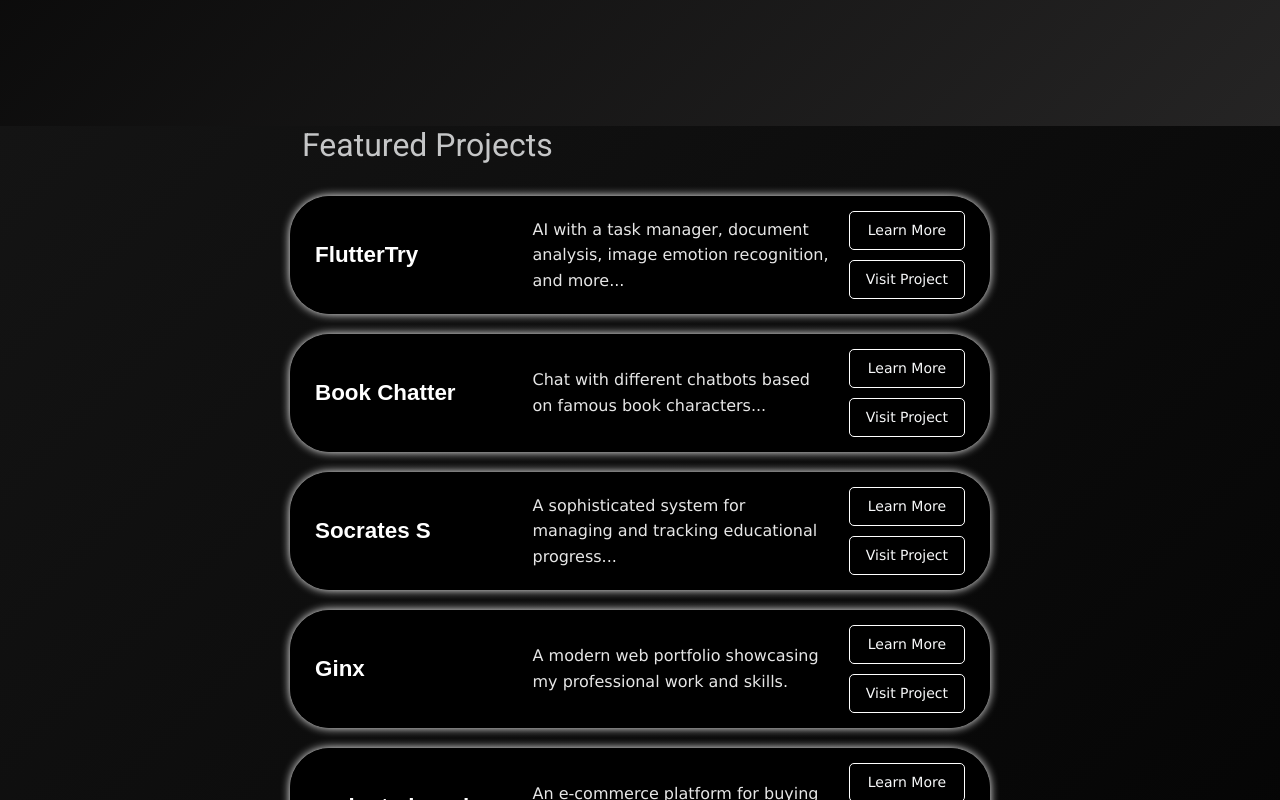
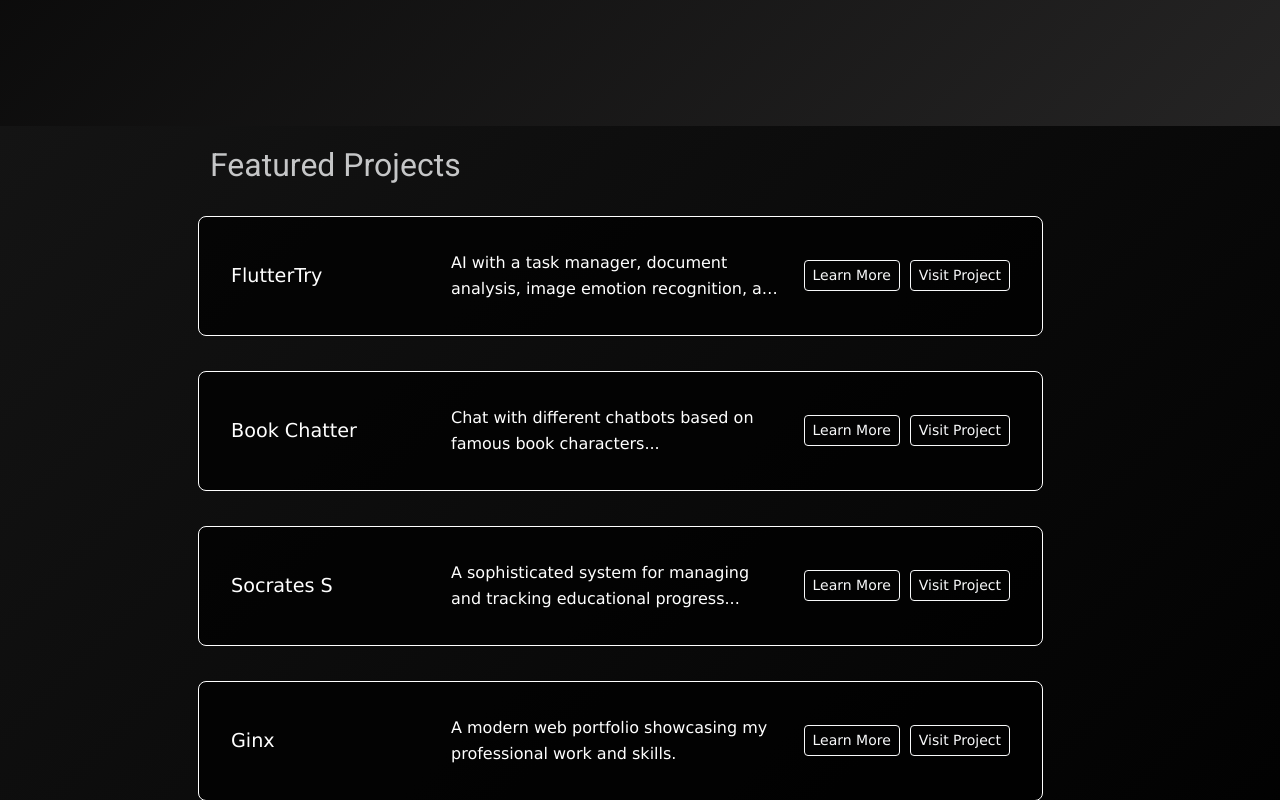
Before and after one commit to sjmiguel8/portfolio, a React (Create React App) app in the folder my-portfolio/: page / in a window 1280 px wide. Shown: the part 820-1620 px from the top of the page. Built offline with nearby package versions, Linux system fonts and the light colour scheme.

Commit message:
reactnative

```diff
--- a/my-portfolio/src/styles/Home.css
+++ b/my-portfolio/src/styles/Home.css
@@ -93,79 +93,71 @@
   padding: 0;
 }
 
+/* Projects Section Layout */
 .projects-section .container {
-  max-width: 700px;
-  width: 100%;
+  max-width: 900px;
+  width: 90%;
   margin: 0 auto;
-  padding: 0;
+  padding: 20px;
 }
 
 .projects-section .row {
   display: flex;
   flex-direction: column;
   gap: 20px;
-  margin: auto;
-  padding: 0;
   width: 100%;
+  max-height: 100vh;
+  overflow-y: auto;
+  padding-right: 15px;
 }
 
 /* Project Cards */
 .project-card {
-  background-color: #000000;
-  border: 0px solid rgb(255, 255, 255);
-  border-radius: 40px;
-  box-shadow: 0 0 10px rgb(255, 255, 255);
-  padding: 0;
+  width: 100%;
+  height: 120px;
+  background-color: rgba(0, 0, 0, 0.7);
+  border: 1px solid rgb(255, 255, 255);
+  border-radius: 8px;
   transition: all 0.3s ease;
-  margin: 0;
-  width: 100%;
+  margin-bottom: 15px;
 }
 
 .project-card .card-body {
-  background-color: rgb(0, 0, 0);
-  padding: 15px 25px;
-  display: grid;
-  grid-template-columns: 2fr 3fr auto;
+  display: flex;
+  flex-direction: row;
+  justify-content: space-between;
   align-items: center;
-  gap: 20px;
-  border-radius: 40px;
+  padding: 15px 20px;
+  height: 100%;
+  color: white;
+  font-family: 'Lucida Sans', 'Lucida Sans Regular', 'Lucida Grande', 'Lucida Sans Unicode', Geneva, Verdana, sans-serif;
+
 }
 
 .project-card .card-title {
-  font-size: 1.4em;
-  color: #ffffff;
+  font-size: 1.2rem;
   margin: 0;
-  font-weight: 600;
-  font-family: Arial, Helvetica, sans-serif;
+  flex: 0 0 200px;
+  color: white;
+
 }
 
 .project-card .card-text {
-  color: #ffffff;
-  font-size: 1.0rem;
-  line-height: 1.6;
-  margin: 0;
-  opacity: 0.9;
-  font-family: 'Lucida Sans', 'Lucida Sans Regular', 'Lucida Grande', 'Lucida Sans Unicode', Geneva, Verdana, sans-serif;
+  flex: 1;
+  margin: 0 20px;
+  overflow: hidden;
+  text-overflow: ellipsis;
+  display: -webkit-box;
+  -webkit-line-clamp: 2;
+  line-clamp: 2;
+  -webkit-box-orient: vertical;
+  color: white;
 }
 
 .button-group {
   display: flex;
-  flex-direction: column;
   gap: 10px;
-  font-family: 'Lucida Sans', 'Lucida Sans Regular', 'Lucida Grande', 'Lucida Sans Unicode', Geneva, Verdana, sans-serif;
-}
-
-.button-group .btn {
-  padding: 8px 16px;
-  background-color: rgb(0, 0, 0);
-  border: 1px solid rgb(255, 255, 255);
-  border-radius: 5px;
-  transition: background-color 0.3s ease;
-  white-space: nowrap;
-}
-
-.button-group .btn:hover {
-  background-color: #ffffff;
+  flex: 0 0 auto;
 }
 
 .project-card:hover {
@@ -219,14 +211,23 @@
     font-size: 1.1em;
   }
 
+  .project-card {
+    height: auto;
+    min-height: 150px;
+  }
+
   .project-card .card-body {
-    grid-template-columns: 1fr;
-    gap: 10px;
+    flex-direction: column;
     text-align: center;
   }
 
+  .project-card .card-title {
+    flex: none;
+    margin-bottom: 10px;
+  }
+
   .button-group {
-    margin-top: 15px;
+    margin-top: 10px;
   }
 
   .skills-container {
```
